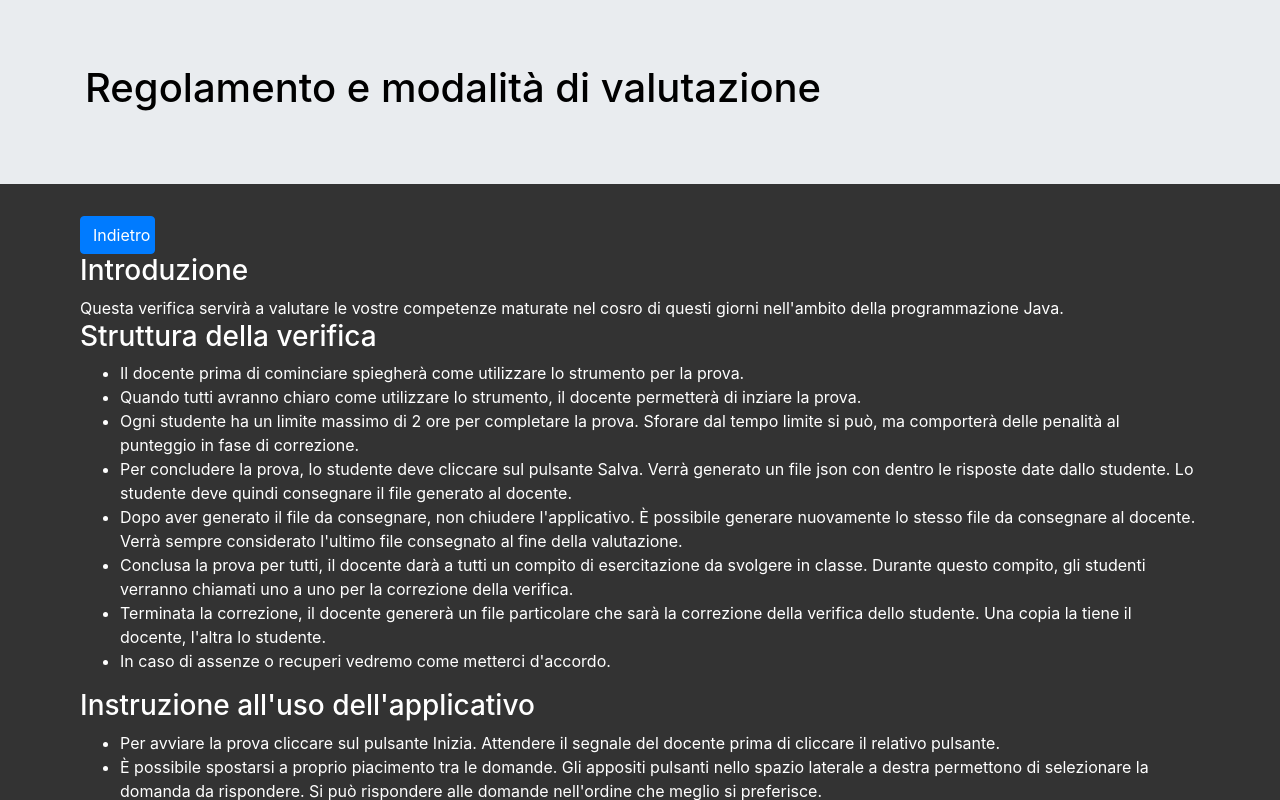
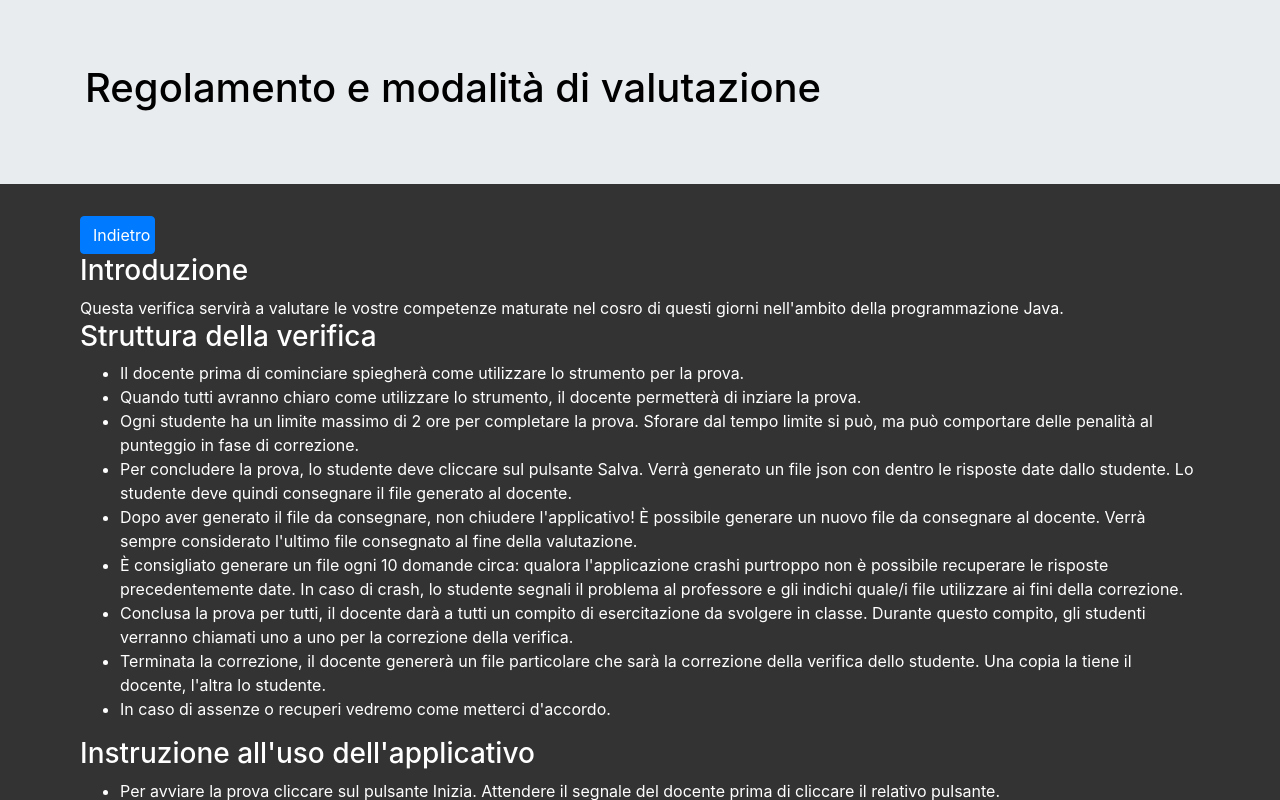
Before and after one commit to Emmettippi/test, an Angular app: page /entry in a window 1280 px wide. Both pictures are taken after a click on the button "Regolamento e modalità di valutazione". Shown: the top 800 px of the page. Built offline with nearby package versions, Linux system fonts and the light colour scheme.

Commit message:
Pandemic update

```diff
--- a/electron/main.ts
+++ b/electron/main.ts
@@ -12,16 +12,16 @@ function createWindow() {
 
     win.loadURL(
         url.format({
-            pathname: path.join(__dirname, `/../../dist/test/index.html`),
+            pathname: path.join(__dirname, `/../../../dist/test/index.html`),
             protocol: 'file:',
             slashes: true,
         })
     );
 
-    // win.webContents.openDevTools();
+    win.setMenu(null);
 
     win.on('closed', () => {
-        win = null
+        win = null;
     });
 }
 
--- a/package.json
+++ b/package.json
@@ -1,7 +1,7 @@
 {
     "name": "test",
     "version": "0.0.0",
-    "main": "electron/dist/main.js",
+    "main": "electron/dist/electron/main.js",
     "scripts": {
         "ng": "ng",
         "start": "ng serve",
--- a/src/app/components/question/question.component.html
+++ b/src/app/components/question/question.component.html
@@ -1,6 +1,6 @@
 <div class="jumbotron jumbotron-fluid">
     <div class="container">
-        <h1>Verifica di Recupero del giorno {{ TODAY | date: 'dd/MM/yyyy'}}</h1>
+        <h1>Verifica del giorno {{ TODAY | date: 'dd/MM/yyyy'}}</h1>
     </div>
 </div>
 <div class="container" *ngIf="isLoaded">
@@ -27,7 +27,7 @@
                     </div>
                 </div>
                 <div [ngClass]="question.type === 'multi' ? 'col-4' : 'col-12'">
-                    <textarea [(ngModel)]="studentAnswer.notes"></textarea>
+                    <textarea [(ngModel)]="studentAnswer.notes" [rows]="5"></textarea>
                 </div>
             </div>
         </div>
@@ -51,7 +51,7 @@
             <div class="row" *ngIf="showChronometer">
                 <div class="col-12">
                     <div class="alert" role="alert" [ngClass]="getAlertClass()">
-                        <h6>Tempo: {{getCronometer()}} / {{questionsObj.expectedTime}} min</h6>
+                        <h6>Tempo: {{timerStr}} / {{questionsObj.expectedTime}} min</h6>
                     </div>
                 </div>
             </div>
--- a/src/app/components/question/question.component.ts
+++ b/src/app/components/question/question.component.ts
@@ -1,4 +1,4 @@
-import { Component, OnInit } from '@angular/core';
+import { Component, OnDestroy, OnInit } from '@angular/core';
 import { Router } from '@angular/router';
 import { saveAs } from 'file-saver';
 
@@ -8,13 +8,14 @@ import { BaseComponent } from '../../services/basic.component';
 
 import { Question, Questions } from '../../entities/Question';
 import { StudentAnswer, StudentAnswers } from '../../entities/student-answer';
+import { Subscription, timer } from 'rxjs';
 
 @Component({
     selector: 'question',
     templateUrl: './question.component.html',
     styleUrls: ['./question.component.css']
 })
-export class QuestionComponent extends BaseComponent implements OnInit {
+export class QuestionComponent extends BaseComponent implements OnInit, OnDestroy {
 
     selected: number;
     questionsObj: Questions;
@@ -25,9 +26,10 @@ export class QuestionComponent extends BaseComponent implements OnInit {
 
     expectedTimeInMillis: number;
 
-    timer: any;
+    updateChronoTimer: Subscription;
     showChronometer: boolean;
-    timePasswedInMillis: number;
+    timePassedInMillis: number;
+    timerStr: string;
 
     get questions(): Question[] {
         return this.questionsObj.questions;
@@ -74,9 +76,12 @@ export class QuestionComponent extends BaseComponent implements OnInit {
                     this.studentAnswers.push(sa);
                 }
 
-                this.timer = setInterval(() => {
-                    this.timePasswedInMillis = new Date().getTime() - this.studentAnswersObj.startTime;
-                });
+                this.updateChronoTimer = timer(0, 10).subscribe(() => {
+                    this.timePassedInMillis = new Date().getTime() - this.studentAnswersObj.startTime;
+                    this.timerStr = this.getCronometer();
+                }); /*setInterval(() => {
+                    this.timePassedInMillis = new Date().getTime() - this.studentAnswersObj.startTime;
+                });*/
 
                 this.isLoaded = true;
             });
@@ -99,7 +104,7 @@ export class QuestionComponent extends BaseComponent implements OnInit {
     }
 
     getCronometer(): string {
-        const timeAsDate = new Date(this.timePasswedInMillis);
+        const timeAsDate = new Date(this.timePassedInMillis);
         const minutes = timeAsDate.getMinutes();
         const seconds = timeAsDate.getSeconds();
         return (timeAsDate.getHours() - 1)
@@ -122,11 +127,16 @@ export class QuestionComponent extends BaseComponent implements OnInit {
     }
 
     save() {
-        const studentAnswersObj = this.studentAnswersObj;
-        const endTime = (new Date()).getTime();
-        studentAnswersObj.endTime = endTime;
-        const str = JSON.stringify(studentAnswersObj);
-        saveAs(new Blob([str], { type: 'text/csv;charset=UTF-8' }), this.studentAnswersObj.name + '.json');
+        if (!this.studentAnswersObj.name
+            || !this.studentAnswersObj.name.trim()) {
+            alert('Inserisci il nome!');
+        } else {
+            const studentAnswersObj = this.studentAnswersObj;
+            const endTime = (new Date()).getTime();
+            studentAnswersObj.endTime = endTime;
+            const str = JSON.stringify(studentAnswersObj);
+            saveAs(new Blob([str], { type: 'text/csv;charset=UTF-8' }), this.studentAnswersObj.name + '.json');
+        }
     }
 
     back() {
@@ -147,4 +157,10 @@ export class QuestionComponent extends BaseComponent implements OnInit {
         }
         return ret;
     }
+
+    ngOnDestroy() {
+        if (this.updateChronoTimer) {
+            this.updateChronoTimer.unsubscribe();
+        }
+    }
 }
--- a/src/app/components/rules/rules.component.html
+++ b/src/app/components/rules/rules.component.html
@@ -31,7 +31,7 @@
                 </li>
                 <li>
                     Ogni studente ha un limite massimo di 2 ore per completare la prova. Sforare dal tempo limite si
-                    può, ma comporterà delle penalità al punteggio in fase di correzione.
+                    può, ma può comportare delle penalità al punteggio in fase di correzione.
                 </li>
                 <li>
                     Per concludere la prova, lo studente deve cliccare sul pulsante Salva. Verrà generato un file
@@ -39,9 +39,14 @@
                     al docente.
                 </li>
                 <li>
-                    Dopo aver generato il file da consegnare, non chiudere l'applicativo. È possibile generare
-                    nuovamente lo stesso file da consegnare al docente. Verrà sempre considerato l'ultimo file
-                    consegnato al fine della valutazione.
+                    Dopo aver generato il file da consegnare, non chiudere l'applicativo! È possibile generare
+                    un nuovo file da consegnare al docente. Verrà sempre considerato l'ultimo file consegnato al fine
+                    della valutazione.
+                </li>
+                <li>
+                    È consigliato generare un file ogni 10 domande circa: qualora l'applicazione crashi purtroppo non è
+                    possibile recuperare le risposte precedentemente date. In caso di crash, lo studente segnali il
+                    problema al professore e gli indichi quale/i file utilizzare ai fini della correzione.
                 </li>
                 <li>
                     Conclusa la prova per tutti, il docente darà a tutti un compito di esercitazione da svolgere in
@@ -79,7 +84,7 @@
                 </li>
                 <li>
                     Una volta che lo studente ritiene di aver terminato la prova, deve cliccare sul pulsante Salva.
-                    Verrà generato un file che lo studente dovrà poi xosegnare al docente.
+                    Verrà generato un file che lo studente dovrà poi consegnare al docente.
                 </li>
                 <li>
                     Lo studente può accedere in qualsiasi momento alla correzione della verifica tramite l'applicativo.
@@ -104,7 +109,7 @@
                 </li>
                 <li>
                     Gli studenti sono tenuti a ridurre al minimo possibile le iterazioni col professore durante il
-                    compito. Per prendere la parola, alzare la mano e aspettare che vi venga data dal docente.
+                    compito. Per prendere la parola, alzare la mano e aspettare che venga data dal docente.
                 </li>
                 <!--li>
                     Gli studenti possono abbandonare l'aula non più di uno alla volta e con motivazione valida. Il
@@ -120,7 +125,7 @@
             </h3>
             <ul>
                 <li>
-                    Il tempo limite della verifica è di 2 ore (120 minuti). Sforare il tempo limite comporterà
+                    Il tempo limite della verifica è di 2 ore (120 minuti). Sforare il tempo limite può comportare
                     delle penalità al punteggio.
                 </li>
                 <li style="list-style-type:none;">
```
Also changed, not shown: 5 other files (tests, documents, lock files or other folders).
